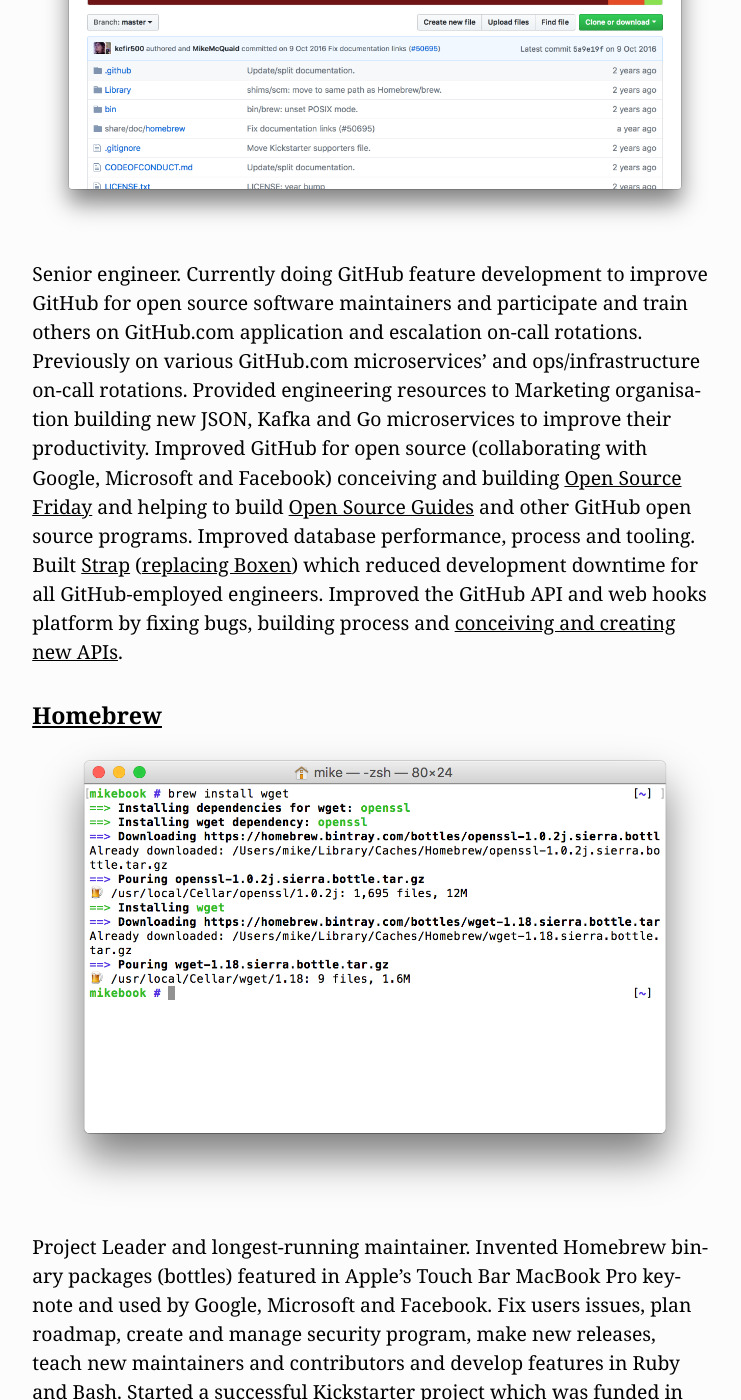
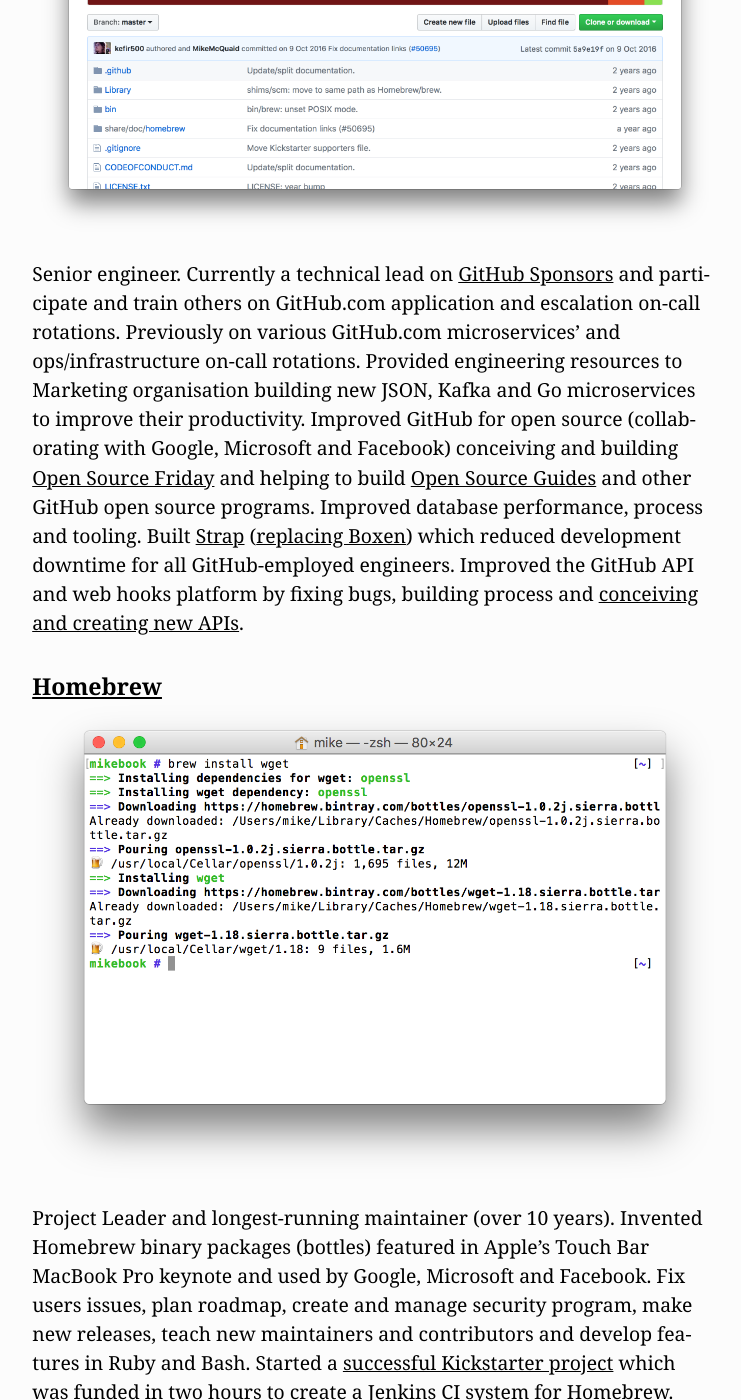
Before and after one commit to MikeMcQuaid/mikemcquaid.com, a Jekyll site: the page built from projects.md, in a window 1280 px wide and 1400 px high, scrolled down 513 px. Shown: the whole window, without its empty margins (269-1010 px from the left). Built offline with Jekyll 4.4.1, drawn with Linux system fonts in a browser that asks for light colours; some of the changed text lies outside the part shown.

Commit message:
Update CV/projects.

```diff
--- a/projects.md
+++ b/projects.md
@@ -8,19 +8,19 @@
 
 ![Homebrew](/images/a/github.png)
 
-Senior engineer. Currently doing GitHub feature development to improve GitHub for open source software maintainers and participate and train others on GitHub.com application and escalation on-call rotations. Previously on various GitHub.com microservices' and ops/infrastructure on-call rotations. Provided engineering resources to Marketing organisation building new JSON, Kafka and Go microservices to improve their productivity. Improved GitHub for open source (collaborating with Google, Microsoft and Facebook) conceiving and building [Open Source Friday](https://opensourcefriday.com) and helping to build [Open Source Guides](https://opensource.guide) and other GitHub open source programs. Improved database performance, process and tooling. Built [Strap](https://github.com/MikeMcQuaid/strap) ([replacing Boxen](https://mikemcquaid.com/2016/06/15/replacing-boxen/)) which reduced development downtime for all GitHub-employed engineers. Improved the GitHub API and web hooks platform by fixing bugs, building process and [conceiving and creating new APIs](https://developer.github.com/changes/2016-02-24-commit-reference-sha-api/).
+Senior engineer. Currently a technical lead on [GitHub Sponsors](https://github.com/sponsors/) and participate and train others on GitHub.com application and escalation on-call rotations. Previously on various GitHub.com microservices' and ops/infrastructure on-call rotations. Provided engineering resources to Marketing organisation building new JSON, Kafka and Go microservices to improve their productivity. Improved GitHub for open source (collaborating with Google, Microsoft and Facebook) conceiving and building [Open Source Friday](https://opensourcefriday.com) and helping to build [Open Source Guides](https://opensource.guide) and other GitHub open source programs. Improved database performance, process and tooling. Built [Strap](https://github.com/MikeMcQuaid/strap) ([replacing Boxen](https://mikemcquaid.com/2016/06/15/replacing-boxen/)) which reduced development downtime for all GitHub-employed engineers. Improved the GitHub API and web hooks platform by fixing bugs, building process and [conceiving and creating new APIs](https://developer.github.com/changes/2016-02-24-commit-reference-sha-api/).
 
 #### [Homebrew](https://github.com/Homebrew/homebrew)
 
 ![Homebrew](/images/a/homebrew.png)
 
-Project Leader and longest-running maintainer. Invented Homebrew binary packages (bottles) featured in Apple's Touch Bar MacBook Pro keynote and used by Google, Microsoft and Facebook. Fix users issues, plan roadmap, create and manage security program, make new releases, teach new maintainers and contributors and develop features in Ruby and Bash. Started a [successful Kickstarter project](http://www.kickstarter.com/projects/homebrew/brew-test-bot) which was funded in two hours to create a Jenkins CI system for Homebrew. Installed servers into data-centre and keep them running. Ran and mentored students in several [Google Summer of Codes](https://summerofcode.withgoogle.com) and an [Outreachy](https://www.outreachy.org) for Homebrew to successfully attract new maintainers. Brought Homebrew into the [Software Freedom Conservancy](https://sfconservancy.org) for 501c3 non-profit status in the USA and financial sustainability. Organised first ever Homebrew maintainer meeting.
+Project Leader and longest-running maintainer (over 10 years). Invented Homebrew binary packages (bottles) featured in Apple's Touch Bar MacBook Pro keynote and used by Google, Microsoft and Facebook. Fix users issues, plan roadmap, create and manage security program, make new releases, teach new maintainers and contributors and develop features in Ruby and Bash. Started a [successful Kickstarter project](http://www.kickstarter.com/projects/homebrew/brew-test-bot) which was funded in two hours to create a Jenkins CI system for Homebrew. Installed servers into data-centre and keep them running. Ran and mentored students in several [Google Summer of Codes](https://summerofcode.withgoogle.com) and an [Outreachy](https://www.outreachy.org) for Homebrew to successfully attract new maintainers. Brought Homebrew into the [Software Freedom Conservancy](https://sfconservancy.org) for 501c3 non-profit status in the USA and financial sustainability. Organised first ever Homebrew maintainer meeting.
 
 #### [Strap](https://github.com/MikeMcQuaid/strap)
 
 ![Strap](/images/a/strap.png)
 
-Creator. A script to bootstrap a minimal macOS development system.
+Creator. A script to bootstrap a minimal macOS development system. Built for GitHub ([replacing Boxen](https://mikemcquaid.com/2016/06/15/replacing-boxen/)) to reduce development downtime for all GitHub-employed engineers.
 
 #### [Homebrew Bundle](https://github.com/Homebrew/homebrew-bundle)
 
```
Also changed, not shown: other parts of projects.md (+6 -0 lines), about.md (+0 -2 lines), cv.md (+8 -8 lines), images/a/balancingdads.png (added).
